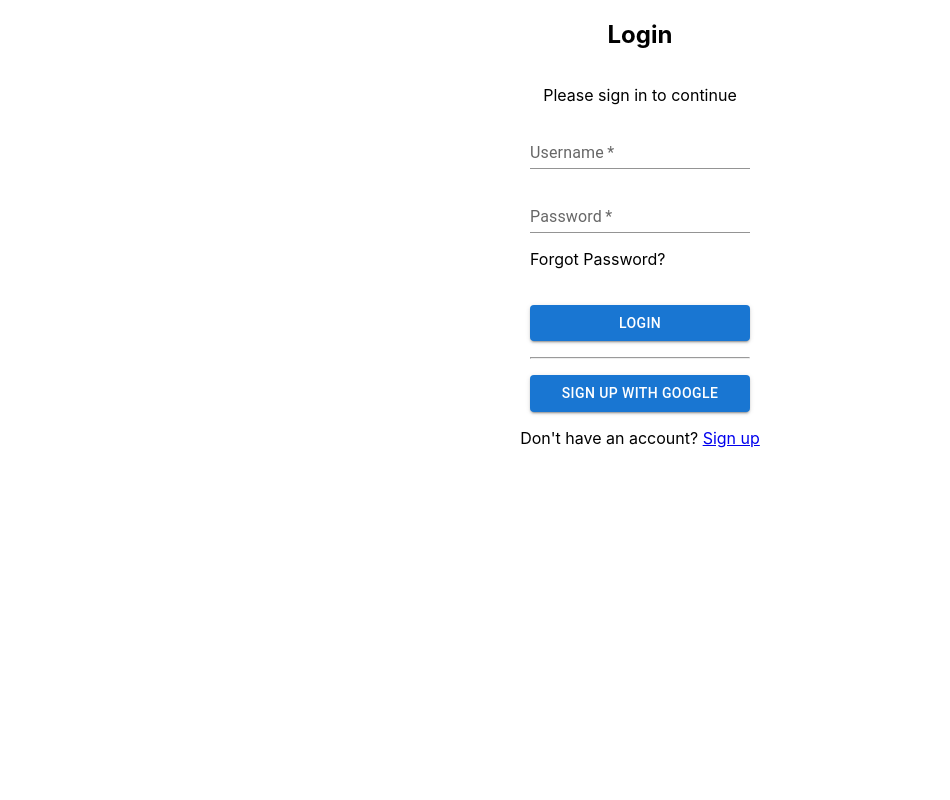
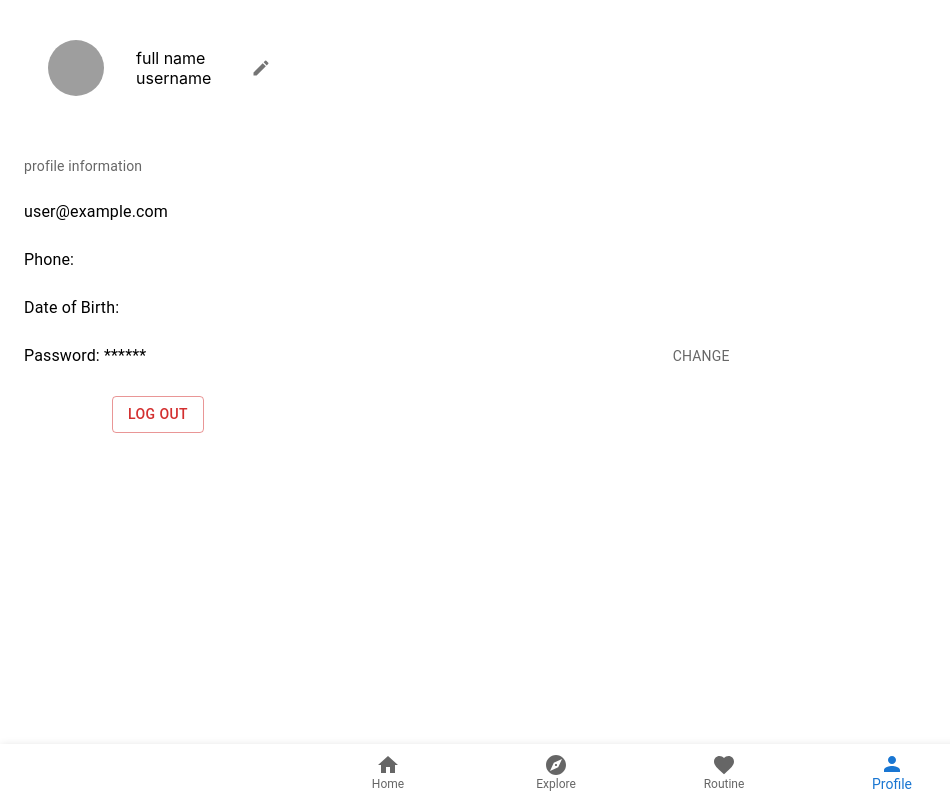
Before and after one commit to wasp0094/react-pwa-new, a React (Create React App) app: page /react-pwa-new/profile in a window 1280 px wide. Before the commit this address led to /react-pwa-new. Shown: the whole page, without its empty margins (0-950 px from the left). Built offline with nearby package versions, Linux system fonts and the light colour scheme; no server answers; sample sign-in values are in the browser's storage; grey boxes are pictures that could not be loaded; the HTML template or start-up script is replaced by a standard one.

Commit message:
Fixed Logout on refresh issue

```diff
--- a/package.json
+++ b/package.json
@@ -14,6 +14,7 @@
     "firebase": "^9.6.6",
     "react": "^17.0.2",
     "react-dom": "^17.0.2",
+    "react-firebase-hooks": "^5.0.3",
     "react-router-dom": "^6.2.1",
     "react-scripts": "5.0.0",
     "web-vitals": "^0.2.4",
--- a/src/context/ProtectedRoute.js
+++ b/src/context/ProtectedRoute.js
@@ -1,13 +1,15 @@
-import React from 'react';
-import { Navigate } from 'react-router-dom';
-import { useUserAuth } from './UserAuthContext';
+import React from "react";
+import { Navigate } from "react-router-dom";
+import { useUserAuth } from "./UserAuthContext";
 
 function ProtectedRoute({ children }) {
-    let { user } = useUserAuth();
-    if (!user) {
-        return <Navigate to="/" noThrow />;
-    }
-    return children;
+  let { user } = useUserAuth();
+  console.trace();
+  // console.log()
+  if (!user) {
+    return <Navigate to="/" noThrow />;
+  }
+  return children;
 }
 
 export default ProtectedRoute;
--- a/src/context/UserAuthContext.js
+++ b/src/context/UserAuthContext.js
@@ -3,15 +3,17 @@ import {
   createUserWithEmailAndPassword,
   signInWithEmailAndPassword,
   signOut,
+  GoogleAuthProvider,
+  signInWithPopup,
   onAuthStateChanged,
-    GoogleAuthProvider,
-    signInWithPopup
-} from 'firebase/auth';
+} from "firebase/auth";
 import { auth } from "../firebase";
+import { useNavigate } from "react-router-dom";
 
 const userAuthContext = createContext();
 export function UserAuthContextProvider({ children }) {
-    const [user, setUser] = useState('');
+  const [user, setUser] = useState(null);
+  const navigate = useNavigate();
   function signUp(email, password) {
     return createUserWithEmailAndPassword(auth, email, password);
   }
@@ -31,14 +33,18 @@ export function UserAuthContextProvider({ children }) {
   useEffect(() => {
     const unsubscribe = onAuthStateChanged(auth, (currentUser) => {
       setUser(currentUser);
+      if (currentUser) navigate("/profile");
     });
     return unsubscribe;
-    }, []);
-    // onAuthStateChanged(auth, (currentUser) => {
-    //     setUser(currentUser);
-    // });
-    return <userAuthContext.Provider value={{ user, signUp, logIn, logOut, signInWithGoogle }} > {children}</userAuthContext.Provider>;
+  }, [user]);
+  return (
+    <userAuthContext.Provider
+      value={{ user, signUp, logIn, logOut, signInWithGoogle }}
+    >
+      {children}
+    </userAuthContext.Provider>
+  );
 }
 export function useUserAuth() {
-    return useContext(userAuthContext)
-};
+  return useContext(userAuthContext);
+}
--- a/src/mobile/Profile.js
+++ b/src/mobile/Profile.js
@@ -1,21 +1,20 @@
-import React from 'react';
+import React from "react";
 //import { Link } from 'react-router-dom';
-import Box from '@mui/material/Box';
-import Stack from '@mui/material/Stack';
-import Avatar from '@mui/material/Avatar';
-import IconButton from '@mui/material/IconButton';
-import EditIcon from '@mui/icons-material/Edit';
-import List from '@mui/material/List';
-import ListItem from '@mui/material/ListItem';
-import ListItemText from '@mui/material/ListItemText';
-import Button from '@mui/material/Button';
-import BottomNav from './BottomNav';
+import Box from "@mui/material/Box";
+import Stack from "@mui/material/Stack";
+import Avatar from "@mui/material/Avatar";
+import IconButton from "@mui/material/IconButton";
+import EditIcon from "@mui/icons-material/Edit";
+import List from "@mui/material/List";
+import ListItem from "@mui/material/ListItem";
+import ListItemText from "@mui/material/ListItemText";
+import Button from "@mui/material/Button";
+import BottomNav from "./BottomNav";
 
-import { useUserAuth } from '../context/UserAuthContext';
+import { useUserAuth } from "../context/UserAuthContext";
 
 function Profile() {
   const { user, logOut } = useUserAuth();
-  console.log(user);
   const handleLogOut = async () => {
     try {
       await logOut();
@@ -26,39 +25,85 @@ function Profile() {
   return (
     <div>
       {/* <h3>Profile</h3> */}
-      <Box sx={{ display: 'flex', flexDirection: 'row', alignItems: 'center', margin: '1rem 3rem' }}>
-        <Avatar src="https://material-ui.com/static/images/avatar/1.jpg" sx={{ width: 56, height: 56 }} />
-        <Stack sx={{ display: 'flex', flexDirection: 'column', margin: '1rem', padding: '0 1rem' }}>
-          <p>full name
+      <Box
+        sx={{
+          display: "flex",
+          flexDirection: "row",
+          alignItems: "center",
+          margin: "1rem 3rem",
+        }}
+      >
+        <Avatar
+          src="https://material-ui.com/static/images/avatar/1.jpg"
+          sx={{ width: 56, height: 56 }}
+        />
+        <Stack
+          sx={{
+            display: "flex",
+            flexDirection: "column",
+            margin: "1rem",
+            padding: "0 1rem",
+          }}
+        >
+          <p>
+            full name
             <br />
-            username</p>
+            username
+          </p>
         </Stack>
-        <IconButton><EditIcon fontSize='small' color="action" /></IconButton>
+        <IconButton>
+          <EditIcon fontSize="small" color="action" />
+        </IconButton>
       </Box>
-      <Box sx={{ display: 'flex', flexDirection: 'column', margin: '0.5rem' }}>
+      <Box sx={{ display: "flex", flexDirection: "column", margin: "0.5rem" }}>
         <List>
-          <ListItem> <ListItemText secondary="profile information"></ListItemText> </ListItem>
+          <ListItem>
+            {" "}
+            <ListItemText secondary="profile information"></ListItemText>{" "}
+          </ListItem>
           {/* <ListItem> <ListItemText primary="Weight:"></ListItemText> </ListItem>
           <ListItem> <ListItemText primary="Blood Group:"></ListItemText> </ListItem>
           <ListItem> <ListItemText primary="Assigned Doctor:"></ListItemText> </ListItem> */}
           {/* <ListItem divider> </ListItem>
           <ListItem> <ListItemText secondary="private information"></ListItemText> </ListItem> */}
-          <ListItem> <ListItemText primary={user && user.email}></ListItemText> </ListItem>
-          <ListItem> <ListItemText primary="Phone:"></ListItemText> </ListItem>
-          <ListItem> <ListItemText primary="Date of Birth:"></ListItemText> </ListItem>
-          <ListItem> <ListItemText primary="Password: ******"></ListItemText><ListItemText secondary="CHANGE"></ListItemText> </ListItem>
+          <ListItem>
+            {" "}
+            <ListItemText primary={user && user.email}></ListItemText>{" "}
+          </ListItem>
+          <ListItem>
+            {" "}
+            <ListItemText primary="Phone:"></ListItemText>{" "}
+          </ListItem>
+          <ListItem>
+            {" "}
+            <ListItemText primary="Date of Birth:"></ListItemText>{" "}
+          </ListItem>
+          <ListItem>
+            {" "}
+            <ListItemText primary="Password: ******"></ListItemText>
+            <ListItemText secondary="CHANGE"></ListItemText>{" "}
+          </ListItem>
         </List>
       </Box>
-      <Box sx={{ justifyContent: 'center', alignItems: 'center', marginBottom: '5rem' }}>
-        <Stack direction="row" sx={{ marginLeft: '7rem' }}>
-          <Button variant="outlined" color="error" onClick={handleLogOut}> Log Out </Button>
+      <Box
+        sx={{
+          justifyContent: "center",
+          alignItems: "center",
+          marginBottom: "5rem",
+        }}
+      >
+        <Stack direction="row" sx={{ marginLeft: "7rem" }}>
+          <Button variant="outlined" color="error" onClick={handleLogOut}>
+            {" "}
+            Log Out{" "}
+          </Button>
           {/* <Button variant="outlined" color="error"> <Link to='home'> Log Out </Link></Button> */}
           {/* above link not working */}
         </Stack>
       </Box>
       <BottomNav />
     </div>
-  )
+  );
 }
 
 export default Profile;
```
Also changed, not shown: src/App.js (+18 -11 lines), 2 other files (tests, documents, lock files or other folders). Lines whose indentation alone changed are shown as unchanged.
